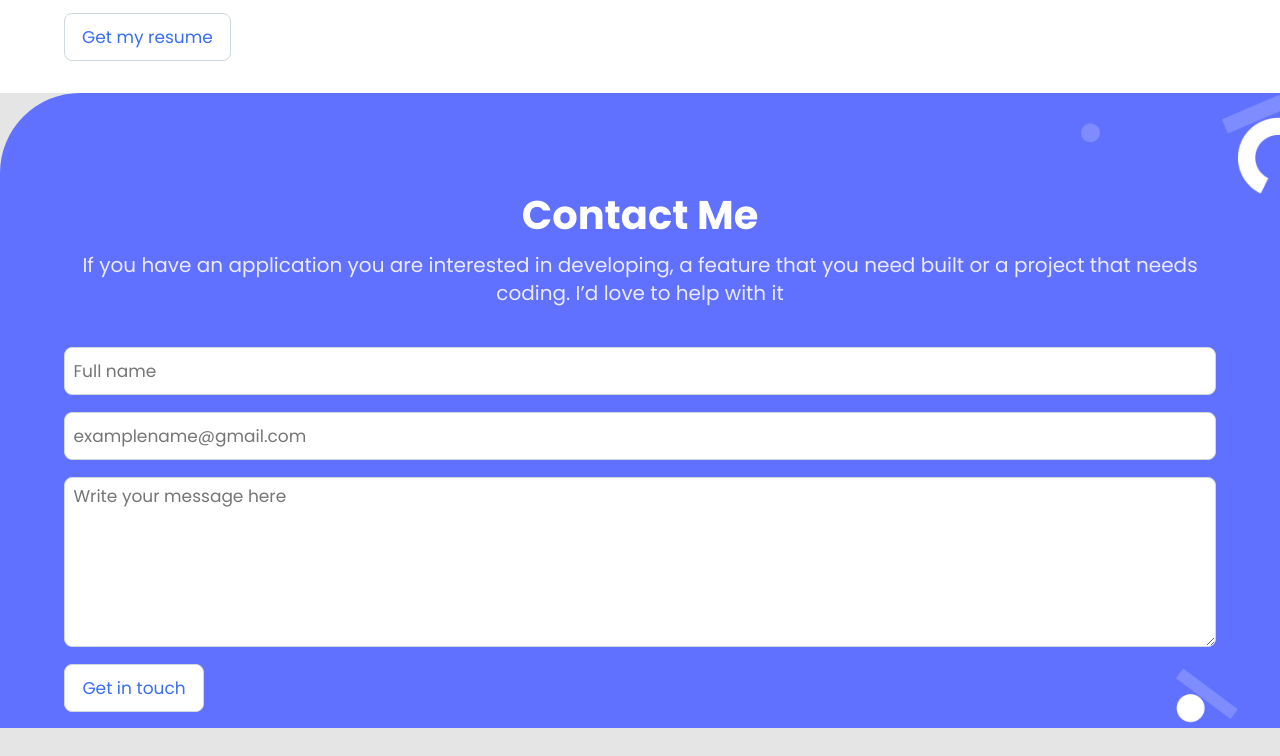
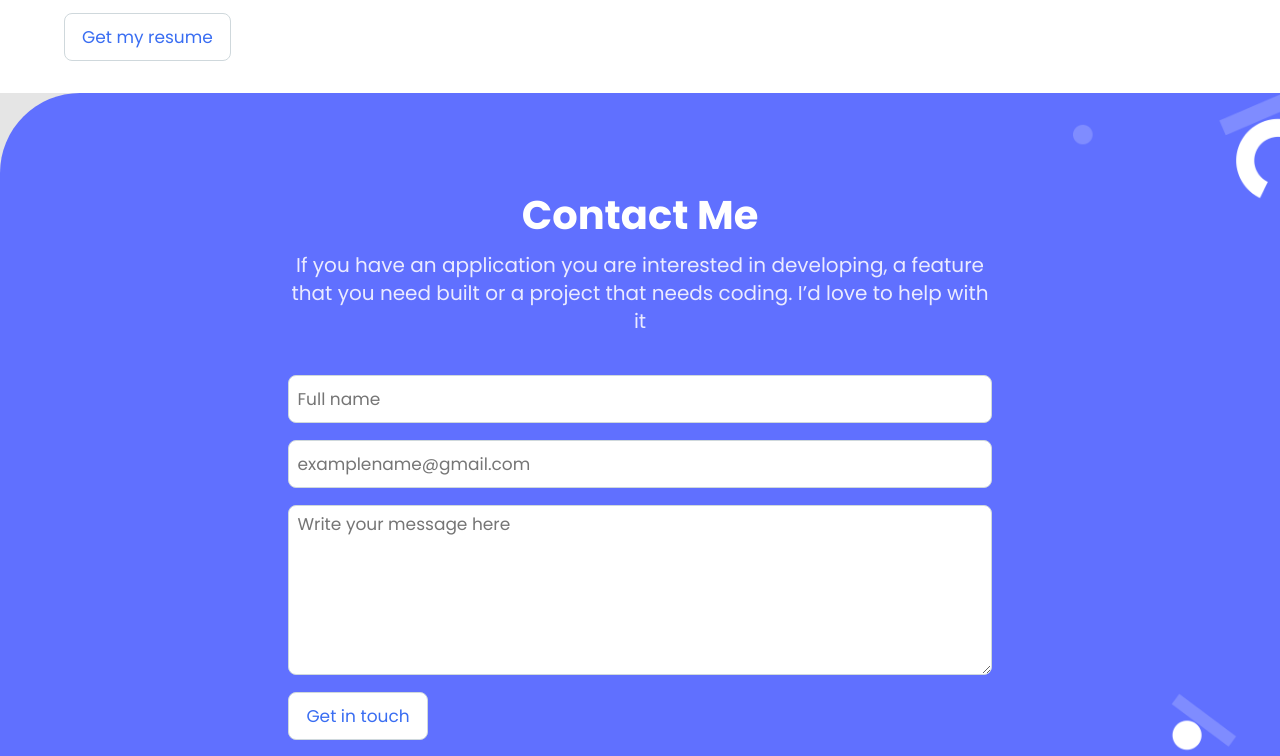
Before and after one commit to michaelamponsah/personal-portfolio, a website: page index.html in a window 1280 px wide. Shown: the part 3576-4332 px from the top of the page. Before the commit the page ends 4304 px from the top, so only its background shows below. Drawn offline with Linux system fonts and the light colour scheme; files whose address does not match are found by name.

Commit message:
Implement styles for contact section; desktop version

```diff
--- a/css/styles.css
+++ b/css/styles.css
@@ -426,4 +426,19 @@ textarea {
     max-width: max-content;
   }
 
+  .contact-section {
+    display: flex;
+    justify-content: center;
+  }
+
+  /* .contact-section > .container > .heading,
+  .tagline,
+  .form {
+    width: 50%;
+  } */
+
+  .contact-section > .container {
+    width: 55%;
+  }
+
 }
--- a/index.html
+++ b/index.html
@@ -188,10 +188,10 @@
     </section>
     <section class="contact-section">
       <div class="container">
-        <h2>Contact Me</h2>
-        <p>If you have an application you are interested in developing, a feature that you need built or a project that
+        <h2 class="heading">Contact Me</h2>
+        <p class="tagline">If you have an application you are interested in developing, a feature that you need built or a project that
           needs coding. I’d love to help with it</p>
-        <form action="https://formspree.io/f/xpznodjj" method="POST">
+        <form class="form" action="https://formspree.io/f/xpznodjj" method="POST">
           <input type="text" id="full-name" name="name" maxlength="30" placeholder="Full name" required>
           <input type="email" id="email" name="email" placeholder="examplename@gmail.com" required>
           <textarea name="message" id="message" cols="30" rows="6" maxlength="500" placeholder="Write your message here"
```
